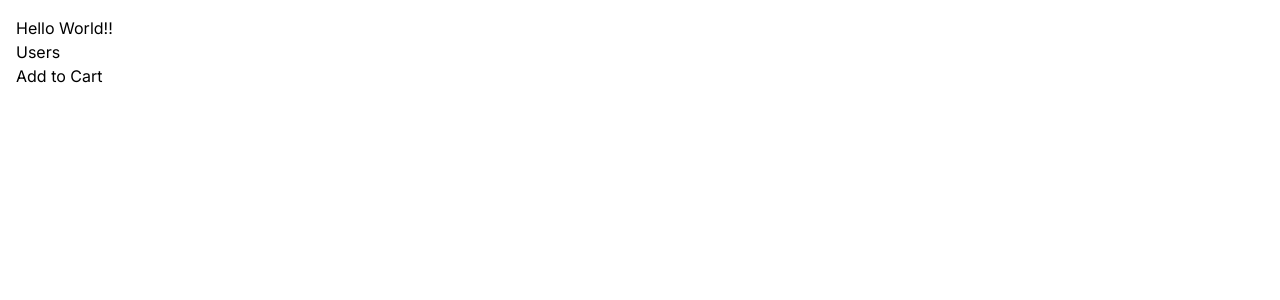
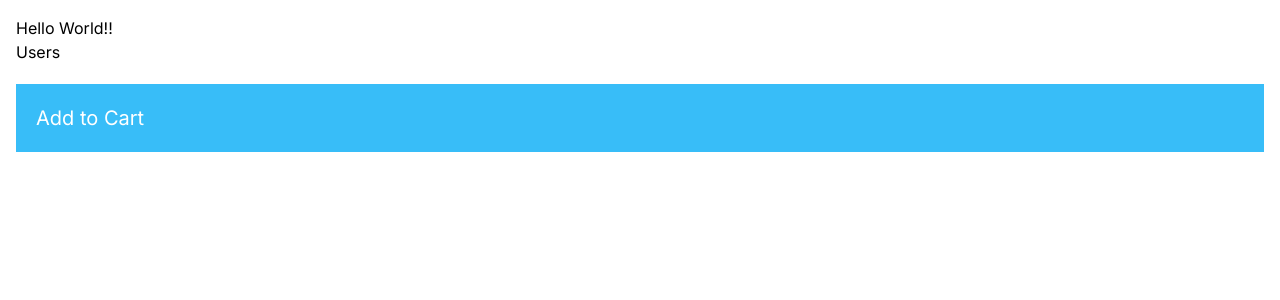
Before and after one commit to Anton-Kalyutich/next-app, a Next.js app: page / in a window 1280 px wide. Shown: the top 300 px of the page. Built offline with nearby package versions, Linux system fonts and the light colour scheme.

Commit message:
Added Styles

```diff
--- a/app/components/ProductCard.tsx
+++ b/app/components/ProductCard.tsx
@@ -1,9 +1,11 @@
 import React from 'react';
+
+// Components
 import AddToCart from './AddToCart';
 
 const ProductCard = () => {
 	return (
-		<div>
+		<div className="p-5 my-5 bg-sky-400 text-white text-xl hover:bg-sky-500">
 			<AddToCart />
 		</div>
 	);
--- a/app/globals.css
+++ b/app/globals.css
@@ -4,15 +4,11 @@
 
 :root {
   --foreground-rgb: 0, 0, 0;
-  --background-start-rgb: 214, 219, 220;
-  --background-end-rgb: 255, 255, 255;
 }
 
 @media (prefers-color-scheme: dark) {
   :root {
     --foreground-rgb: 255, 255, 255;
-    --background-start-rgb: 0, 0, 0;
-    --background-end-rgb: 0, 0, 0;
   }
 }
 
--- a/app/users/page.tsx
+++ b/app/users/page.tsx
@@ -6,12 +6,15 @@
 }
 
 const UsersPage = async () => {
-	const res = await fetch('https://jsonplaceholder.typicode.com/users');
+	const res = await fetch('https://jsonplaceholder.typicode.com/users', {
+		cache: 'no-store',
+	});
 	const users: User[] = await res.json();
 
 	return (
 		<>
 			<h1>Users</h1>
+			<p>{new Date().toLocaleTimeString()}</p>
 			<ul>
 				{users.map((user) => (
 					<li key={user.id}>{user.name}</li>
```
